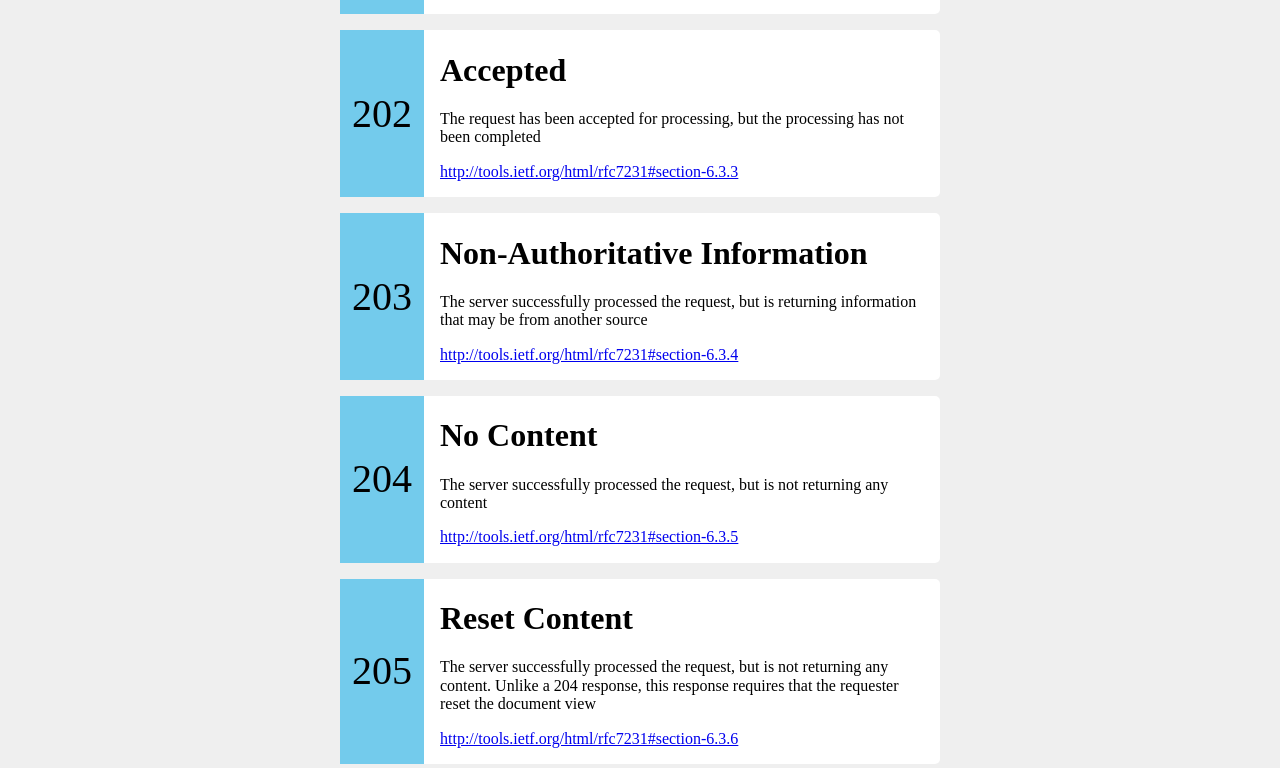
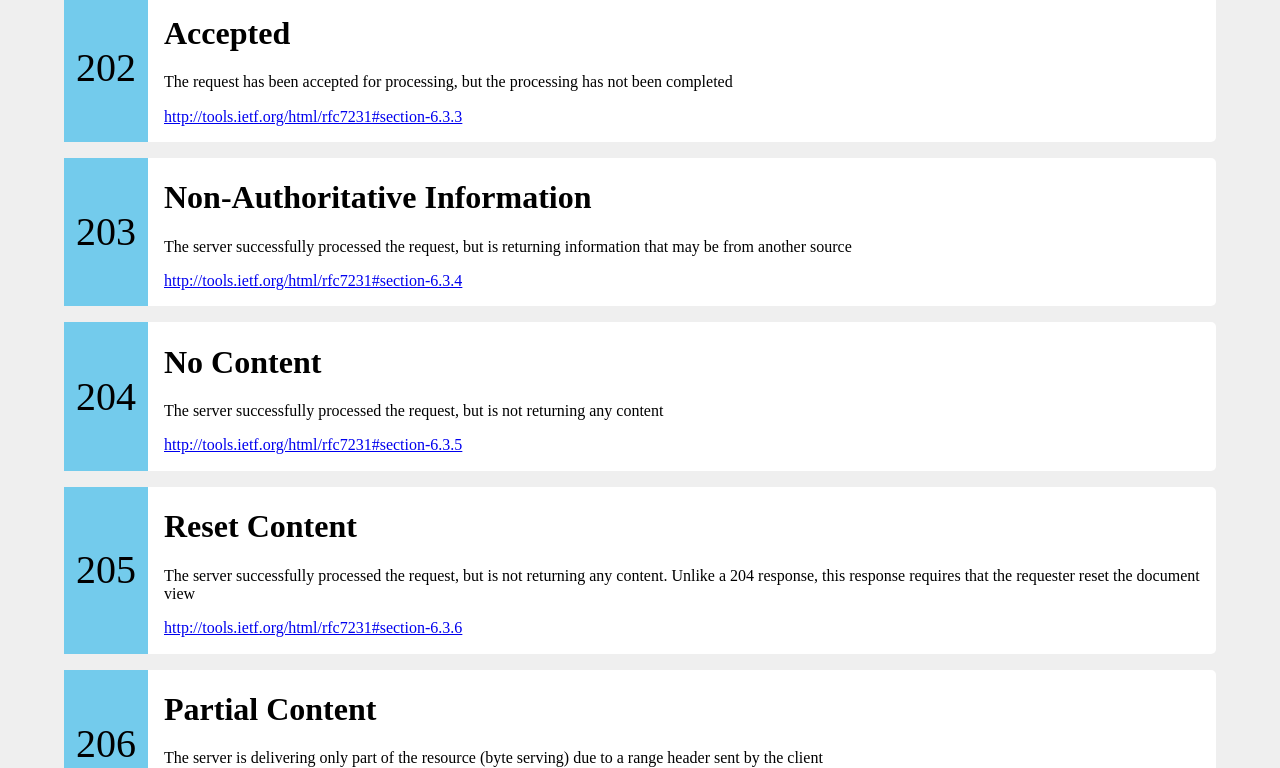
Before and after one commit to kuntoaji/kakanda-http, a website with bundled scripts: page index.html in a window 1280 px wide. Shown: the part 741-1509 px from the top of the page. Built offline with nearby package versions, Linux system fonts and the light colour scheme.

Commit message:
update css

```diff
--- a/index.html
+++ b/index.html
@@ -1,6 +1,10 @@
 <html>
   <head>
-    <title>Kakanda HTTP</title>
+    <title>Kakanda HTTP - HTTP Status Code Reference</title>
+    <meta name="description" content="complete reference for HTTP status code and HTTP status message">
+    <meta charset="utf-8">
+    <meta http-equiv="X-UA-Compatible" content="IE=edge">
+    <meta name="viewport" content="width=device-width, initial-scale=1">
     <link href="https://cdnjs.cloudflare.com/ajax/libs/normalize/5.0.0/normalize.min.css" rel="stylesheet">
     <script src="https://unpkg.com/react@16/umd/react.production.min.js" crossorigin></script>
     <script src="https://unpkg.com/react-dom@16/umd/react-dom.production.min.js" crossorigin></script>
@@ -10,10 +14,8 @@
     }
 
     .kakanda-http {
-      width: 600px;
-      margin: 0 auto;
-      padding-top: 16px;
-      padding-bottom: 16px;
+      max-width: 90vw;
+      margin: 16px auto;
     }
 
     .kakanda-http__search {
@@ -61,8 +63,9 @@
     }
 
     .kakanda-http__result__item__explanation {
-      margin-left: 16px;
+      padding-left: 16px;
       padding-bottom: 16px;
+      word-break: break-word;
     }
 
     .kakanda-http__result__explanation:after {
```
